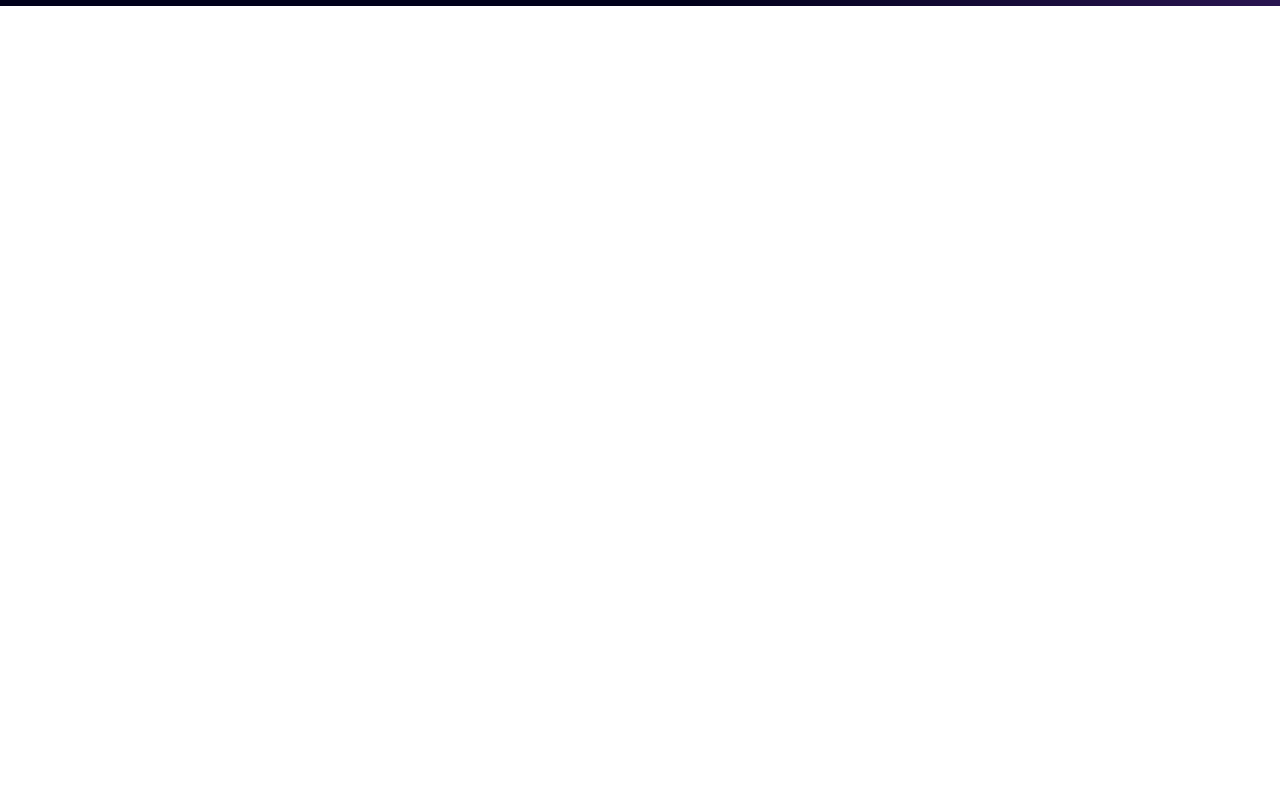
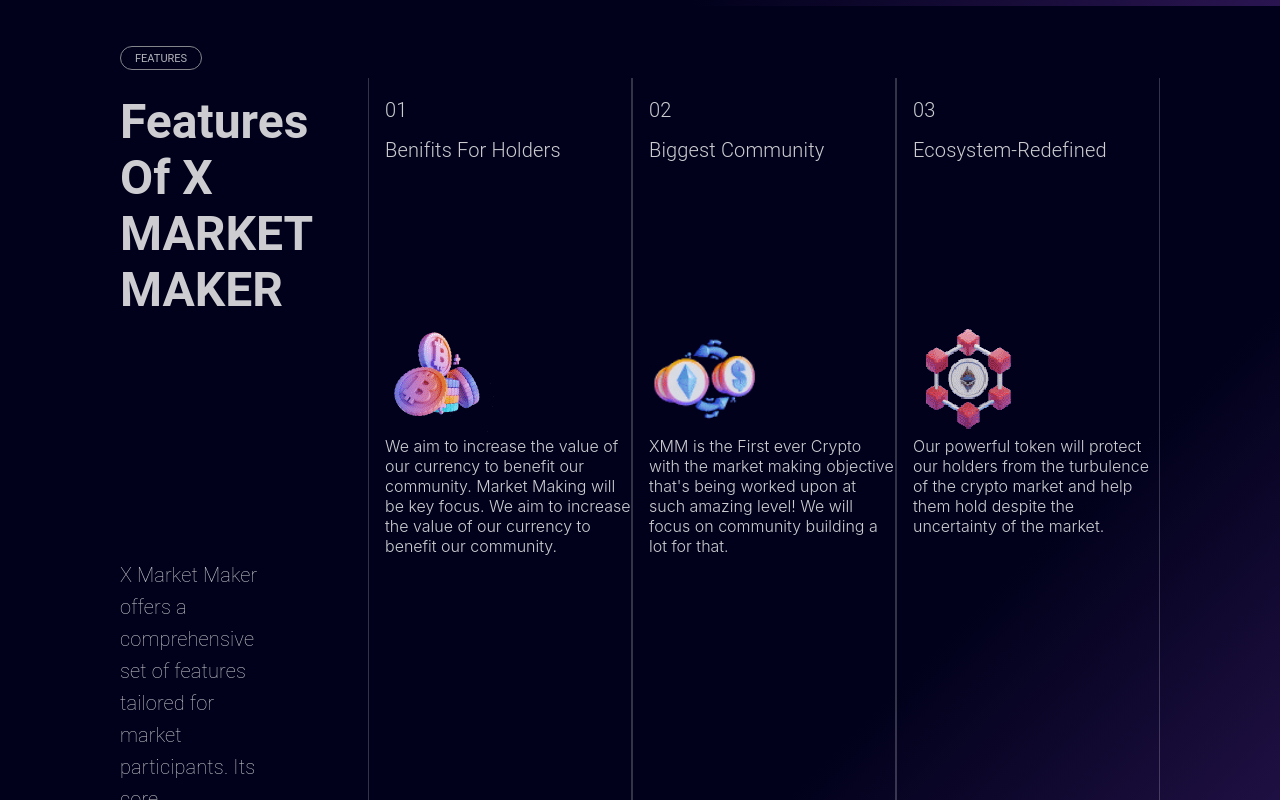
Before and after one commit to sathmijayasuriya/XMM-Marketing, a React (Create React App) app: page / in a window 1280 px wide. Shown: the part 1880-2680 px from the top of the page. Before the commit the page ends 1886 px from the top, so only its background shows below. Built offline with nearby package versions, Linux system fonts and the light colour scheme; a web font is replaced by a local one.

Commit message:
changes on feature file

```diff
--- a/src/Views/User/Landing.jsx
+++ b/src/Views/User/Landing.jsx
@@ -1,12 +1,14 @@
 import React from 'react'
 import InitialView from './components/InitialView'
 import AboutUS from './components/AboutUS'
+import Features from './components/Features'
 
 export const Landing = () => {
   return (
     <div>
         <InitialView />
         <AboutUS />
+        <Features />
     </div>
   )
 }
--- a/src/Views/User/components/AboutUS.jsx
+++ b/src/Views/User/components/AboutUS.jsx
@@ -44,7 +44,8 @@ export default function AboutUS() {
                 sx={{color:"white",
                      fontSize:"11px",
                      padding: "0px 7px",
-                     mb:"20px"
+                     mb:"20px",
+                     opacity: 0.7,
           }} />
             <Typography
               variant="h3"
--- /dev/null
+++ b/src/Views/User/components/Features.jsx
@@ -0,0 +1,218 @@
+import React from "react";
+import { Box, Grid, Typography, Chip } from "@mui/material";
+import featureIcon1 from "../../../assets/xmm-icon1.png";
+import featureIcon2 from "../../../assets/xmm-icon2.png";
+import featureIcon3 from "../../../assets/xmm-icon3.png";
+
+export default function Features() {
+  return (
+    <>
+      <Box
+        sx={{
+          display: "flex",
+          justifyContent: "center",
+          alignItems: "center",
+          height: "auto",
+          py: 5,
+          px: 15,
+          background: `linear-gradient(135deg, #01011B 70%, #2A1551 100%)`,
+          flexDirection: "column", // Align everything in column direction
+        }}
+      >
+        {/* Chip Section */}
+        <Box
+          sx={{
+            mb: 3,
+            display: "flex",
+            justifyContent: "flex-start",
+            width: "100%",
+          }}
+        >
+          <Chip
+            label="FEATURES"
+            variant="outlined"
+            size="small"
+            sx={{
+              color: "white",
+              fontSize: "11px",
+              padding: "0px 7px",
+              opacity: 0.7,
+              alignSelf: "flex-start", // Align Chip to the left
+            }}
+          />
+        </Box>
+
+        {/* Grid Section */}
+        <Grid
+          className="gridContainer"
+          container
+          spacing={2}
+          justifyContent="center"
+          alignItems="stretch"
+          direction="row"
+          wrap="nowrap"
+        >
+          <Grid className="grid1" item xs={3}>
+            <Typography
+              variant="h3"
+              color="white"
+              sx={{ opacity: 0.8, fontWeight: "600" }}
+            >
+              Features Of X
+            </Typography>
+            <Typography
+              variant="h3"
+              color="white"
+              sx={{ mb: 3, opacity: 0.8, fontWeight: "600" }}
+            >
+              MARKET MAKER
+            </Typography>
+            <Box sx={{ width: "63%" }}>
+              <Typography
+                variant="h6"
+                color="white"
+                sx={{ mb: 3, opacity: 0.8, fontWeight: "100", mt: 30 }}
+              >
+                X Market Maker offers a comprehensive set of features tailored
+                for market participants. Its core functionalities include
+                real-time pricing, liquidity.
+              </Typography>
+            </Box>
+          </Grid>
+
+          <Grid
+            className="grid2"
+            item
+            xs={3}
+            sx={{
+              border: "0.1px solid rgba(255, 255, 255, 0.2)", // Semi-transparent white
+              borderTop: "none",
+            }}
+          >
+            <Box
+              sx={{
+                width: "100%",
+              }}
+            >
+              <Typography
+                variant="h6"
+                color="white"
+                sx={{ mb: 1, opacity: 0.8, fontWeight: "300" }}
+              >
+                01
+              </Typography>
+              <Typography
+                variant="h6"
+                color="white"
+                sx={{ mb: 20, opacity: 0.8, fontWeight: "300" }}
+              >
+                Benifits For Holders
+              </Typography>
+              <img src={featureIcon1} alt="ecosystem" />
+              <Box sx={{ width: "100%" }}>
+              <Typography
+                variant="h7"
+                color="white"
+                sx={{ mb: 1, opacity: 0.8, fontWeight: "300" }}
+              >
+                We aim to increase the value of
+                our currency to benefit our
+                community. Market Making will
+                be key focus. We aim to increase
+                the value of our currency to
+                benefit our community.
+              </Typography>
+
+            </Box>
+            </Box>
+          </Grid>
+
+          <Grid
+            className="grid3"
+            item
+            xs={3}
+            sx={{
+              border: "0.1px solid rgba(255, 255, 255, 0.2)", // Semi-transparent white
+              borderTop: "none",
+            }}
+          >
+            <Box sx={{ width: "100%" }}>
+              <Typography
+                variant="h6"
+                color="white"
+                sx={{ mb: 1, opacity: 0.8, fontWeight: "300" }}
+              >
+                02
+              </Typography>
+              <Typography
+                variant="h6"
+                color="white"
+                sx={{ mb: 20, opacity: 0.8, fontWeight: "300" }}
+              >
+                Biggest Community
+              </Typography>
+              <img src={featureIcon2} alt="ecosystem" />
+              <Box sx={{ width: "100%" }}>
+              <Typography
+                variant="h7"
+                color="white"
+                sx={{ mb: 1, opacity: 0.8, fontWeight: "300" }}
+              >
+                XMM is the First ever Crypto with
+                the market making objective
+                that's being worked upon
+                at such amazing level! We will
+                focus on community building
+                a lot for that.
+              </Typography>
+
+            </Box>
+            </Box>
+          </Grid>
+
+          <Grid
+            className="grid4"
+            item
+            xs={3}
+            sx={{
+              border: "0.1px solid rgba(255, 255, 255, 0.2)", // Semi-transparent white
+              borderTop: "none",
+            }}
+          >
+            <Box sx={{ width: "100%" }}>
+              <Typography
+                variant="h6"
+                color="white"
+                sx={{ mb: 1, opacity: 0.8, fontWeight: "300" }}
+              >
+                03
+              </Typography>
+              <Typography
+                variant="h6"
+                color="white"
+                sx={{ mb: 20, opacity: 0.8, fontWeight: "300" }}
+              >
+                Ecosystem-Redefined
+              </Typography>
+              <img src={featureIcon3} alt="ecosystem" />
+              <Box sx={{ width: "100%" }}>
+              <Typography
+                variant="h7"
+                color="white"
+                sx={{ mb: 1, opacity: 0.8, fontWeight: "300" }}
+              >
+                Our powerful token will protect
+                our holders from the turbulence
+                of the crypto market and help
+                them hold despite the
+                uncertainty of the market.
+              </Typography>
+
+            </Box>
+            </Box>
+          </Grid>
+        </Grid>
+      </Box>
+    </>
+  );
+}
```
